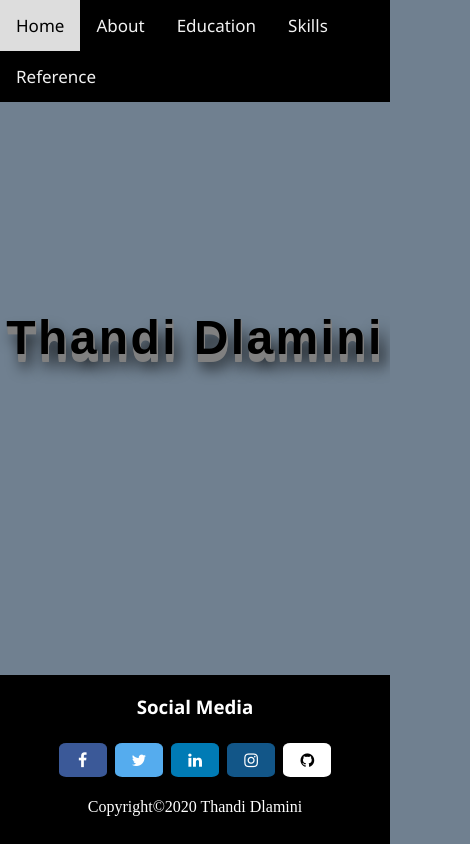
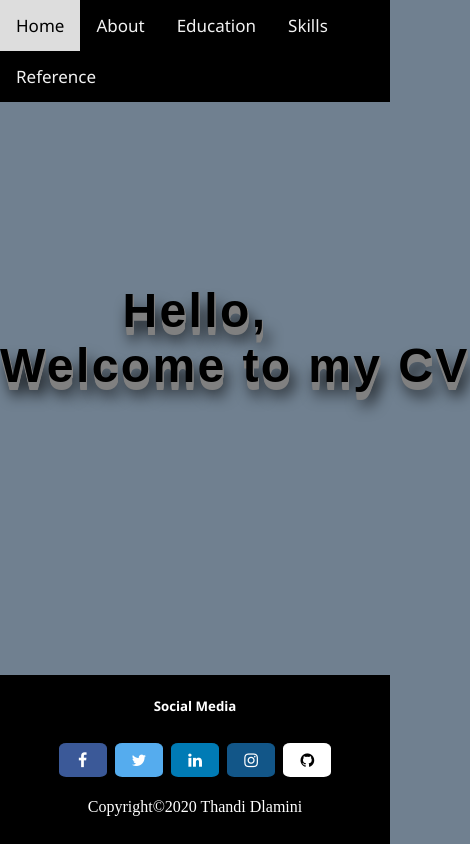
Before and after one commit to ThandiDlamini/Online-CV, a plain HTML site: page index.html in a window 390 px wide. Shown: the whole page, 470 px wide, since content can reach past the window. Drawn offline with Linux system fonts and the light colour scheme.

Commit message:
styling footer

```diff
--- a/index.html
+++ b/index.html
@@ -18,11 +18,11 @@
     </div>
 
     <div class="main">
-        <h1>Thandi Dlamini</h1>
+        <h1>Hello,<br> Welcome to my CV</h1>
     </div>
 
     <div class="footer">
-          <h3>Social Media</h3>
+        <h5>Social Media</h5>
         <a href="https://www.facebook.com/thandi.dlamini.9028" target="_blank" class="fa fa-facebook"></a>
         <a href="https://twitter.com/Ndiwe_Dlamini" target="_blank" class="fa fa-twitter"></a>
         <a href="https://www.linkedin.com/in/thandi-dlamini-1013021b1/" target="_blank" class="fa fa-linkedin"></a>
--- a/style.css
+++ b/style.css
@@ -100,7 +100,7 @@ body {
 
 
 .footer {
-    position: fixed;
+    position: absolute;
     left: 0;
     bottom: 0;
     width: 100%;
@@ -109,6 +109,7 @@ body {
     color: white;
     text-align: center;
 }
+
 
 
 
@@ -398,10 +399,7 @@ color: black;
     font-size: 1.5rem;
   }
 .footer {
-
-  left: 0;
-  bottom: 0;
-  width: 100%;
+  position: absolute;
   height: 20%;
 }
 }
```
Also changed, not shown: edu.html (+1 -1 lines), ref.html (+1 -1 lines). Lines whose indentation alone changed are shown as unchanged.
